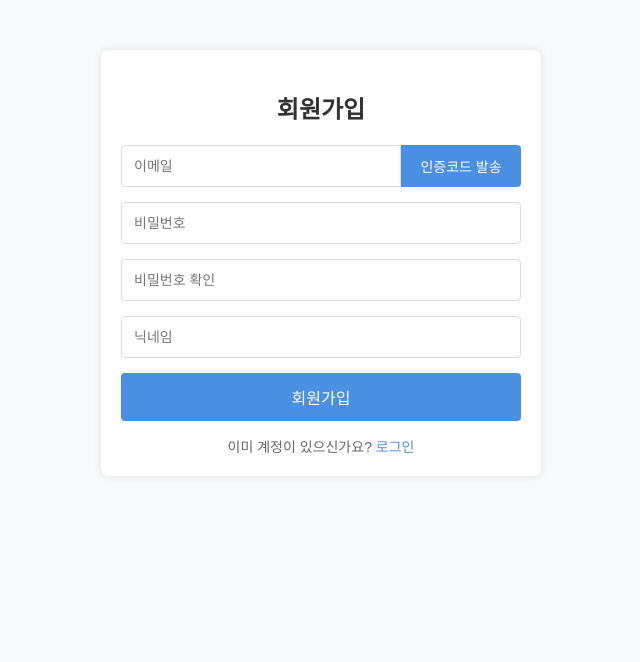
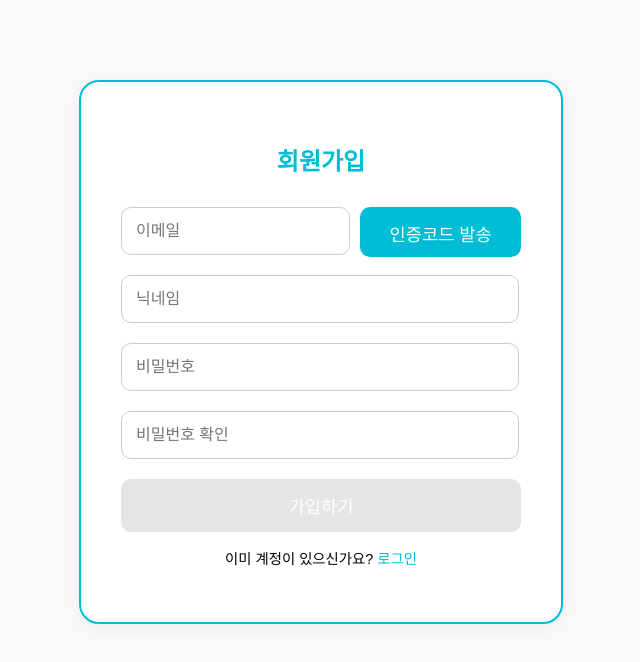
Before and after one commit to wonotter/team-gongjibot-all, a React (Create React App) app in the folder src/main/frontend/: page /signup in a window 1280 px wide. Shown: the top 662 px of the page, without its empty margins (319-959 px from the left). Built offline with nearby package versions, Linux system fonts and the light colour scheme.

Commit message:
sinup.js 스타일 수정

```diff
--- a/src/main/frontend/src/pages/Auth.css
+++ b/src/main/frontend/src/pages/Auth.css
@@ -1,45 +1,45 @@
 .auth-wrapper {
-  max-width: 400px;
-  margin: 50px auto;
-  padding: 20px;
-  background-color: #fff;
-  border-radius: 8px;
-  box-shadow: 0 0 10px rgba(0, 0, 0, 0.1);
+  width: 400px;
+  padding: 40px;
+  border: 2px solid #00bcd4;
+  border-radius: 20px;
+  background-color: #ffffff;
+  box-shadow: 0 4px 20px rgba(0, 0, 0, 0.05);
+  margin: auto;
+  margin-top: 80px;
+  font-family: 'Arial', sans-serif;
 }
 
 .auth-wrapper h2 {
   text-align: center;
-  margin-bottom: 20px;
-  color: #333;
-}
-
-.auth-wrapper form {
-  display: flex;
-  flex-direction: column;
+  color: #00bcd4;
+  margin-bottom: 30px;
 }
 
 .auth-wrapper input {
-  padding: 12px;
-  margin-bottom: 15px;
-  border: 1px solid #ddd;
-  border-radius: 4px;
-  font-size: 14px;
+  width: 92%;
+  padding: 14px;
+  margin-bottom: 20px;
+  border: 1px solid #ccc;
+  border-radius: 10px;
+  font-size: 1rem;
 }
 
 .auth-wrapper button {
-  padding: 12px;
-  background-color: #4a90e2;
+  width: 100%;
+  padding: 14px;
+  background-color: #00bcd4;
+  border: none;
+  border-radius: 10px;
+  font-size: 1.1rem;
   color: white;
-  border: none;
-  border-radius: 4px;
   cursor: pointer;
-  font-size: 16px;
-  transition: background-color 0.3s;
 }
 
 .auth-wrapper button:hover {
-  background-color: #3a7bc8;
+  background-color: #00a5be;
 }
+
 
 .auth-wrapper button:disabled {
   background-color: #cccccc;
@@ -48,13 +48,12 @@
 
 .helper-text {
   text-align: center;
+  font-size: 0.9rem;
   margin-top: 15px;
-  font-size: 14px;
-  color: #666;
 }
 
 .helper-text a {
-  color: #4a90e2;
+  color: #00bcd4;
   text-decoration: none;
 }
 
--- a/src/main/frontend/src/pages/Signup.js
+++ b/src/main/frontend/src/pages/Signup.js
@@ -4,132 +4,173 @@ import { useNavigate } from 'react-router-dom';
 import './Auth.css';
 
 function Signup() {
-  const [email, setEmail] = useState('');
-  const [password, setPassword] = useState('');
-  const [confirmPassword, setConfirmPassword] = useState('');
-  const [nickname, setNickname] = useState('');
-  const [verificationCode, setVerificationCode] = useState('');
+  const [form, setForm] = useState({
+    email: '',
+    password: '',
+    confirmPassword: '',
+    nickname: '',
+    verificationCode: ''
+  });
+  const [emailStatus, setEmailStatus] = useState(null); // 'success' | 'error'
   const [isCertificating, setIsCertificating] = useState(false);
   const [isVerified, setIsVerified] = useState(false);
+  const [passwordMatch, setPasswordMatch] = useState(true);
+  const [message, setMessage] = useState('');
   const navigate = useNavigate();
 
-  // 이메일 인증코드 발송 요청
+  const handleChange = (e) => {
+    const updatedForm = { ...form, [e.target.name]: e.target.value };
+    setForm(updatedForm);
+
+    if (e.target.name === 'confirmPassword') {
+      setPasswordMatch(updatedForm.password === updatedForm.confirmPassword);
+    }
+  };
+
   const handleSendVerification = async () => {
-    if (!email) {
-      alert('이메일을 입력해주세요.');
+    if (!form.email.includes('@')) {
+      setEmailStatus('error');
       return;
     }
 
     try {
       const response = await axios.post('http://localhost:4000/api/v1/auth/email-certification', {
-        email: email,
-        purpose: "SIGN_UP"
+        email: form.email,
+        purpose: 'SIGN_UP',
       });
 
       if (response.status === 200) {
         setIsCertificating(true);
-        alert('인증코드가 발송되었습니다. 이메일을 확인해주세요.');
+        setEmailStatus('success');
       }
     } catch (error) {
       console.error('이메일 인증 요청 에러:', error);
-      alert('이메일 인증 요청에 실패했습니다.');
+      setEmailStatus('error');
     }
   };
 
-  // 회원가입 제출
   const handleSubmit = async (e) => {
     e.preventDefault();
-
-    if (password !== confirmPassword) {
-      alert('비밀번호가 일치하지 않습니다.');
-      return;
-    }
-
-    if (!verificationCode) {
-      alert('이메일 인증코드를 입력해주세요.');
-      return;
-    }
+    if (!passwordMatch || !form.verificationCode) return;
 
     try {
       const response = await axios.post('http://localhost:4000/api/v1/auth/sign-up', {
-        email: email,
-        password: password,
-        nickname: nickname,
-        verificationCode: verificationCode
+        email: form.email,
+        password: form.password,
+        nickname: form.nickname,
+        verificationCode: form.verificationCode
       });
 
       if (response.status === 200) {
-        alert('회원가입이 완료되었습니다. 로그인 페이지로 이동합니다.');
+        alert('회원가입 완료!');
         navigate('/login');
       }
     } catch (error) {
       console.error('회원가입 에러:', error);
-      if (error.response && error.response.data) {
-        alert(`회원가입 실패: ${error.response.data.message || '알 수 없는 오류가 발생했습니다.'}`);
-      } else {
-        alert('회원가입에 실패했습니다.');
-      }
+      alert(error.response?.data?.message || '회원가입에 실패했습니다.');
     }
   };
 
+  const isFormValid =
+    form.email &&
+    form.password &&
+    form.confirmPassword &&
+    form.nickname &&
+    emailStatus === 'success' &&
+    passwordMatch &&
+    form.verificationCode;
+
   return (
-    <div className="auth-wrapper">
+    <div className="auth-wrapper animate-fade-in">
       <h2>회원가입</h2>
-      <form onSubmit={handleSubmit}>
-        <div className="input-group">
+      <form onSubmit={handleSubmit} className="form-slide">
+        <div style={{ display: 'flex', gap: '10px' }}>
           <input
+            name="email"
             type="email"
-            value={email}
-            onChange={(e) => setEmail(e.target.value)}
             placeholder="이메일"
+            value={form.email}
+            onChange={handleChange}
             required
+            style={{ flex: 6 }}
           />
           <button
             type="button"
             onClick={handleSendVerification}
-            disabled={isCertificating && isVerified}
+            style={{ flex: 4, height: '50px' }}
+            disabled={isVerified}
           >
             인증코드 발송
           </button>
         </div>
 
+        {emailStatus === 'success' && (
+          <p className="helper-text" style={{ color: 'green' }}>
+            인증 코드가 정상적으로 발송되었습니다.
+          </p>
+        )}
+        {emailStatus === 'error' && (
+          <p className="helper-text" style={{ color: 'red' }}>
+            이메일 형식이 올바르지 않거나 발송에 실패했습니다.
+          </p>
+        )}
+
         {isCertificating && (
           <input
+            name="verificationCode"
             type="text"
-            value={verificationCode}
-            onChange={(e) => setVerificationCode(e.target.value)}
             placeholder="인증코드 입력"
+            value={form.verificationCode}
+            onChange={handleChange}
             required
           />
         )}
 
         <input
-          type="password"
-          value={password}
-          onChange={(e) => setPassword(e.target.value)}
-          placeholder="비밀번호"
+          name="nickname"
+          placeholder="닉네임"
+          value={form.nickname}
+          onChange={handleChange}
           required
         />
         <input
+          name="password"
           type="password"
-          value={confirmPassword}
-          onChange={(e) => setConfirmPassword(e.target.value)}
-          placeholder="비밀번호 확인"
+          placeholder="비밀번호"
+          value={form.password}
+          onChange={handleChange}
           required
         />
         <input
-          type="text"
-          value={nickname}
-          onChange={(e) => setNickname(e.target.value)}
-          placeholder="닉네임"
+          name="confirmPassword"
+          type="password"
+          placeholder="비밀번호 확인"
+          value={form.confirmPassword}
+          onChange={handleChange}
           required
         />
+        {!passwordMatch && (
+          <p className="helper-text" style={{ color: 'red', fontSize: '0.8rem' }}>
+            비밀번호가 일치하지 않습니다.
+          </p>
+        )}
 
-        <button type="submit">회원가입</button>
+        <button
+          type="submit"
+          disabled={!isFormValid}
+          style={{
+            opacity: isFormValid ? 1 : 0.5,
+            cursor: isFormValid ? 'pointer' : 'not-allowed',
+          }}
+        >
+          가입하기
+        </button>
       </form>
-      <div className="helper-text">
+
+      {message && <p className="helper-text fade-in-delay">{message}</p>}
+      <p className="helper-text fade-in-delay">
         이미 계정이 있으신가요? <a href="/login">로그인</a>
-      </div>
+      </p>
     </div>
   );
 }
```
